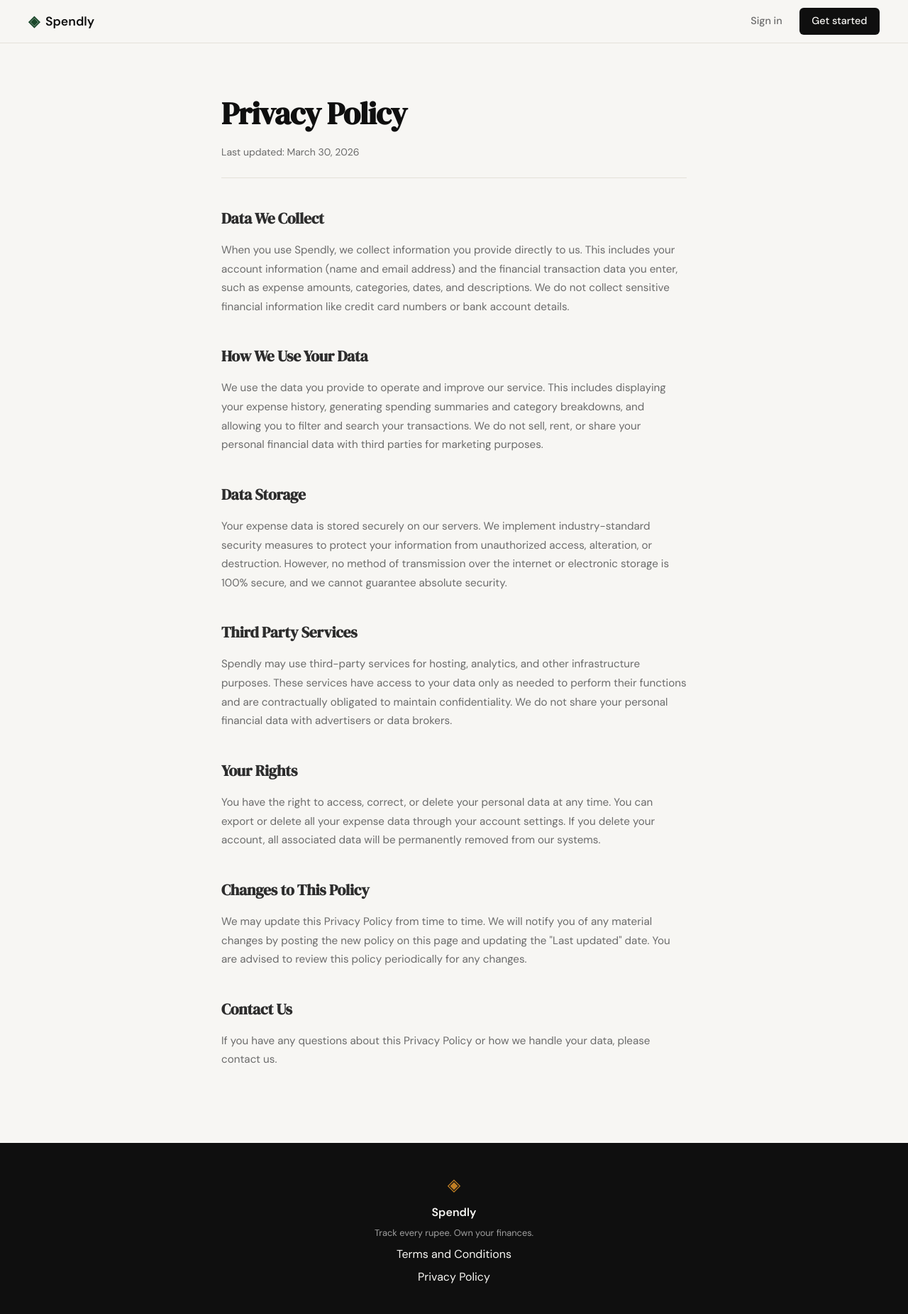
After one commit to Ashish570raj/expense-analytics-ai, a Flask app: page /privacy in a window 1280 px wide. The commit adds this page. Shown: the whole page at 71% size. Run offline with Flask 3, Linux system fonts and the light colour scheme.

Commit message:
landing: add terms and privacy link to footer

```diff
--- a/app.py
+++ b/app.py
@@ -25,6 +25,11 @@ def login():
 @app.route("/terms")
 def terms():
     return render_template("terms.html")
+
+
+@app.route("/privacy")
+def privacy():
+    return render_template("privacy.html")
 
 
 # ------------------------------------------------------------------ #
--- a/templates/base.html
+++ b/templates/base.html
@@ -36,7 +36,7 @@
             <p class="footer-copy">Track every rupee. Own your finances.</p>
 
                 <a href="{{ url_for('terms') }}">Terms and Conditions</a>
-                <a href="#">Privacy Policy</a>
+                <a href="{{ url_for('privacy') }}">Privacy Policy</a>
 
         </div>
     </footer>
--- /dev/null
+++ b/templates/privacy.html
@@ -0,0 +1,47 @@
+{% extends "base.html" %}
+
+{% block title %}Privacy Policy - Spendly{% endblock %}
+
+{% block content %}
+
+<div class="privacy-container">
+    <h1>Privacy Policy</h1>
+    <p class="privacy-updated">Last updated: March 30, 2026</p>
+
+    <section class="privacy-section">
+        <h2>Data We Collect</h2>
+        <p>When you use Spendly, we collect information you provide directly to us. This includes your account information (name and email address) and the financial transaction data you enter, such as expense amounts, categories, dates, and descriptions. We do not collect sensitive financial information like credit card numbers or bank account details.</p>
+    </section>
+
+    <section class="privacy-section">
+        <h2>How We Use Your Data</h2>
+        <p>We use the data you provide to operate and improve our service. This includes displaying your expense history, generating spending summaries and category breakdowns, and allowing you to filter and search your transactions. We do not sell, rent, or share your personal financial data with third parties for marketing purposes.</p>
+    </section>
+
+    <section class="privacy-section">
+        <h2>Data Storage</h2>
+        <p>Your expense data is stored securely on our servers. We implement industry-standard security measures to protect your information from unauthorized access, alteration, or destruction. However, no method of transmission over the internet or electronic storage is 100% secure, and we cannot guarantee absolute security.</p>
+    </section>
+
+    <section class="privacy-section">
+        <h2>Third Party Services</h2>
+        <p>Spendly may use third-party services for hosting, analytics, and other infrastructure purposes. These services have access to your data only as needed to perform their functions and are contractually obligated to maintain confidentiality. We do not share your personal financial data with advertisers or data brokers.</p>
+    </section>
+
+    <section class="privacy-section">
+        <h2>Your Rights</h2>
+        <p>You have the right to access, correct, or delete your personal data at any time. You can export or delete all your expense data through your account settings. If you delete your account, all associated data will be permanently removed from our systems.</p>
+    </section>
+
+    <section class="privacy-section">
+        <h2>Changes to This Policy</h2>
+        <p>We may update this Privacy Policy from time to time. We will notify you of any material changes by posting the new policy on this page and updating the "Last updated" date. You are advised to review this policy periodically for any changes.</p>
+    </section>
+
+    <section class="privacy-section">
+        <h2>Contact Us</h2>
+        <p>If you have any questions about this Privacy Policy or how we handle your data, please contact us.</p>
+    </section>
+</div>
+
+{% endblock %}
```
